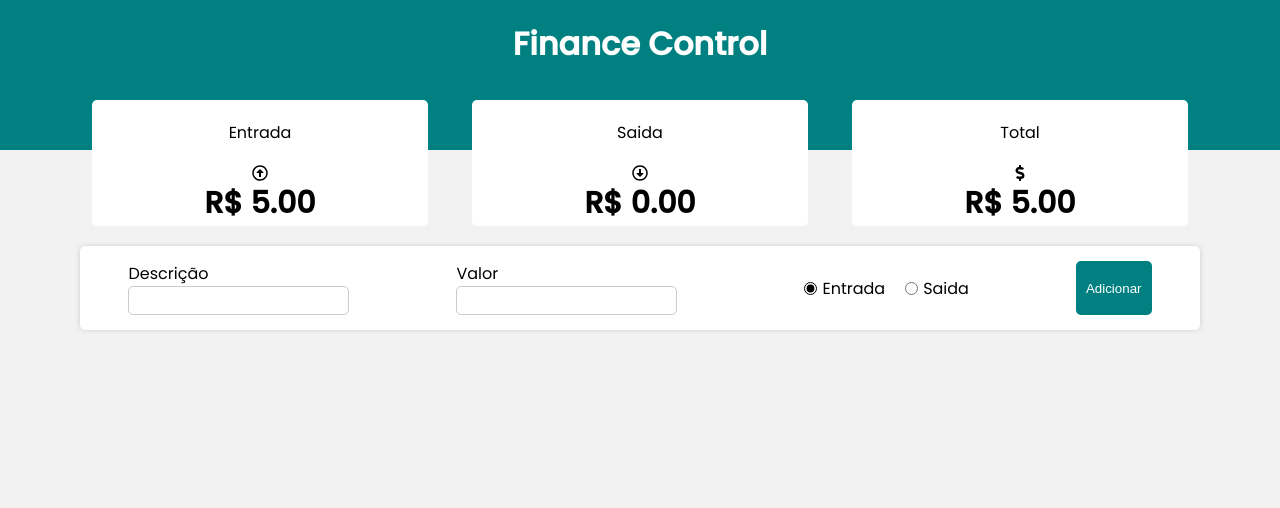
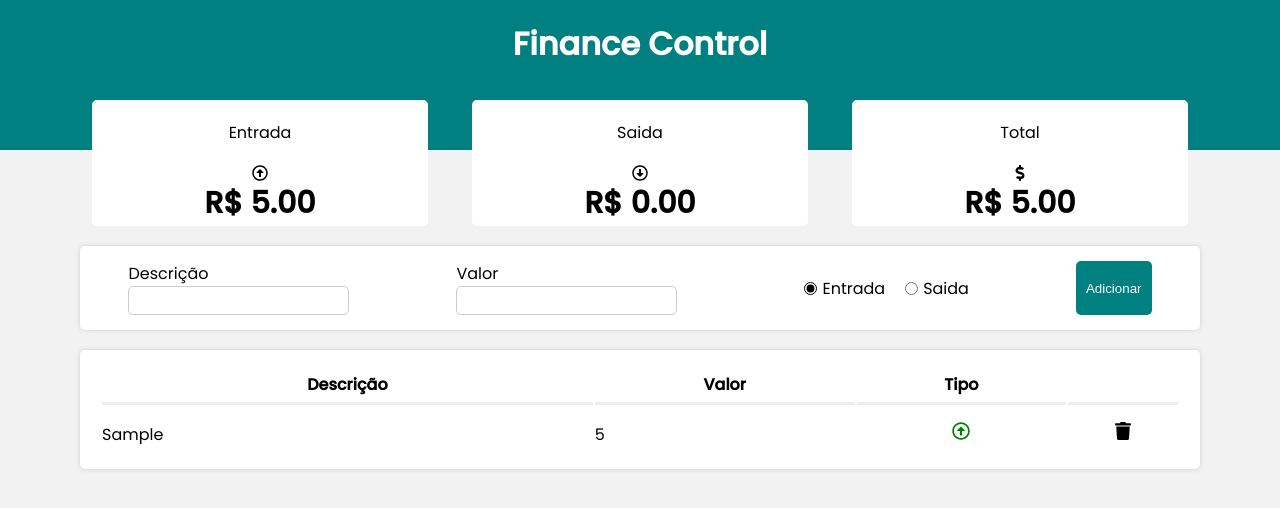
Before and after one commit to kiondartel/FinancialControl, a React (Create React App) app: page / in a window 1280 px wide. Both pictures are taken after typing "Sample", "5" into the empty fields and a click on the button "Adicionar". Shown: the top 508 px of the page. Built offline with nearby package versions, Linux system fonts and the light colour scheme.

Commit message:
form estilização

```diff
--- a/src/App.js
+++ b/src/App.js
@@ -44,7 +44,11 @@
     <>
       <Header />
       <Resume income={income} expense={expense} total={total} />
-      <Form handleAdd={handleAdd} />
+      <Form
+        handleAdd={handleAdd}
+        transactionsList={transactionsList}
+        setTransactionsList={setTransactionsList}
+      />
       <GlobalStyle />
     </>
   );
--- /dev/null
+++ b/src/GridItem/index.js
@@ -0,0 +1,28 @@
+import * as Styled from "./styles";
+
+import {
+  FaRegArrowAltCircleDown,
+  FaRegArrowAltCircleUp,
+  FaTrash,
+} from "react-icons/fa";
+
+const GridItem = ({ item, onDelete }) => {
+  return (
+    <Styled.Tr>
+      <Styled.Td>{item.desc}</Styled.Td>
+      <Styled.Td>{item.amount}</Styled.Td>
+      <Styled.Td alignCenter>
+        {item.expense ? (
+          <FaRegArrowAltCircleDown color="red" />
+        ) : (
+          <FaRegArrowAltCircleUp color="green" />
+        )}
+      </Styled.Td>
+      <Styled.Td alignCenter>
+        <FaTrash onClick={() => onDelete(item.id)} />
+      </Styled.Td>
+    </Styled.Tr>
+  );
+};
+
+export default GridItem;
--- /dev/null
+++ b/src/GridItem/styles.js
@@ -0,0 +1,14 @@
+import styled from "styled-components";
+
+export const Tr = styled.tr``;
+
+export const Td = styled.td`
+  padding-top: 15px;
+  text-align: ${(props) => (props.alignCenter ? "center" : "start")};
+  word-break: break-all;
+
+  svg {
+    width: 18px;
+    height: 18px;
+  }
+`;
--- a/src/components/Form/index.js
+++ b/src/components/Form/index.js
@@ -1,7 +1,8 @@
 import { useState } from "react";
+import Grid from "../Grid";
 import * as Styled from "./styles";
 
-const Form = ({ handleAdd }) => {
+const Form = ({ handleAdd, transactionsList, setTransactionsList }) => {
   const [desc, setDesc] = useState("");
   const [amount, setamount] = useState("");
   const [isExpense, setIsExpense] = useState(false);
@@ -67,6 +68,7 @@
         </Styled.RadioGroup>
         <Styled.Button onClick={handleSave}>Adicionar</Styled.Button>
       </Styled.Container>
+      <Grid itens={transactionsList} setItens={setTransactionsList} />
     </>
   );
 };
--- /dev/null
+++ b/src/components/Grid/index.js
@@ -0,0 +1,31 @@
+import GridItem from "../../GridItem";
+import * as Styled from "./styles";
+
+const Grid = ({ itens, setItens }) => {
+  const onDelete = (ID) => {
+    const newArray = itens.filter((transaction) => transaction.id !== ID);
+    setItens(newArray);
+    localStorage.setItem("transactions", JSON.stringify(newArray));
+  };
+  return (
+    <Styled.Table>
+      <Styled.Thead>
+        <Styled.Tr>
+          <Styled.Th width={40}>Descrição</Styled.Th>
+          <Styled.Th width={40}>Valor</Styled.Th>
+          <Styled.Th width={10} alignCenter>
+            Tipo
+          </Styled.Th>
+          <Styled.Th width={10}></Styled.Th>
+        </Styled.Tr>
+      </Styled.Thead>
+      <Styled.Tbody>
+        {itens?.map((item, index) => (
+          <GridItem key={index} item={item} onDelete={onDelete} />
+        ))}
+      </Styled.Tbody>
+    </Styled.Table>
+  );
+};
+
+export default Grid;
--- /dev/null
+++ b/src/components/Grid/styles.js
@@ -0,0 +1,24 @@
+import styled from "styled-components";
+
+export const Table = styled.table`
+  width: 98%;
+  background-color: #fff;
+  padding: 20px;
+  box-shadow: 0px 0px 5px #ccc;
+  border-radius: 5px;
+  max-width: 1120px;
+  margin: 20px auto;
+`;
+
+export const Thead = styled.thead``;
+
+export const Tbody = styled.tbody``;
+
+export const Tr = styled.tr``;
+
+export const Th = styled.th`
+  border-bottom: inset;
+  padding-bottom: 5px;
+  text-align: ${(props) => (props.alignCenter ? "center" : "start")}
+  width:${(props) => (props.width ? props.width + "%" : "auto")} ;
+`;
```
